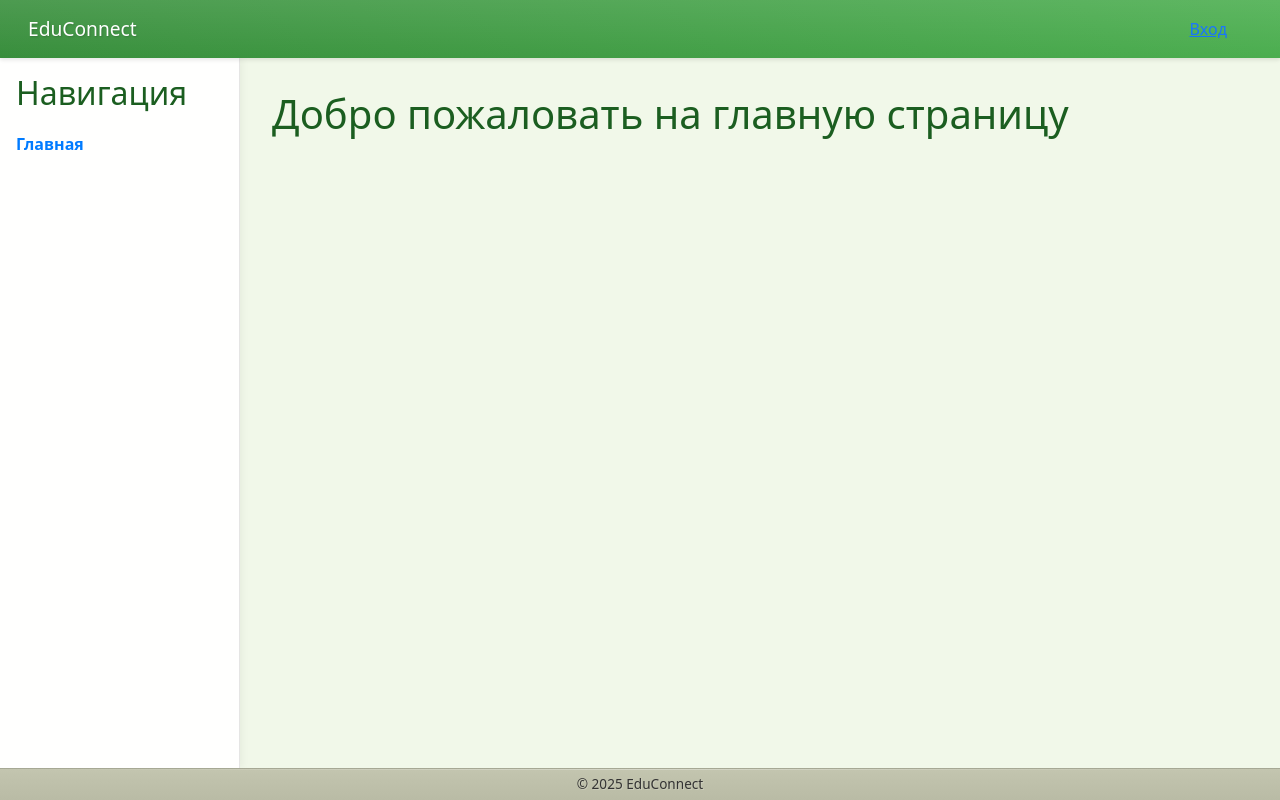
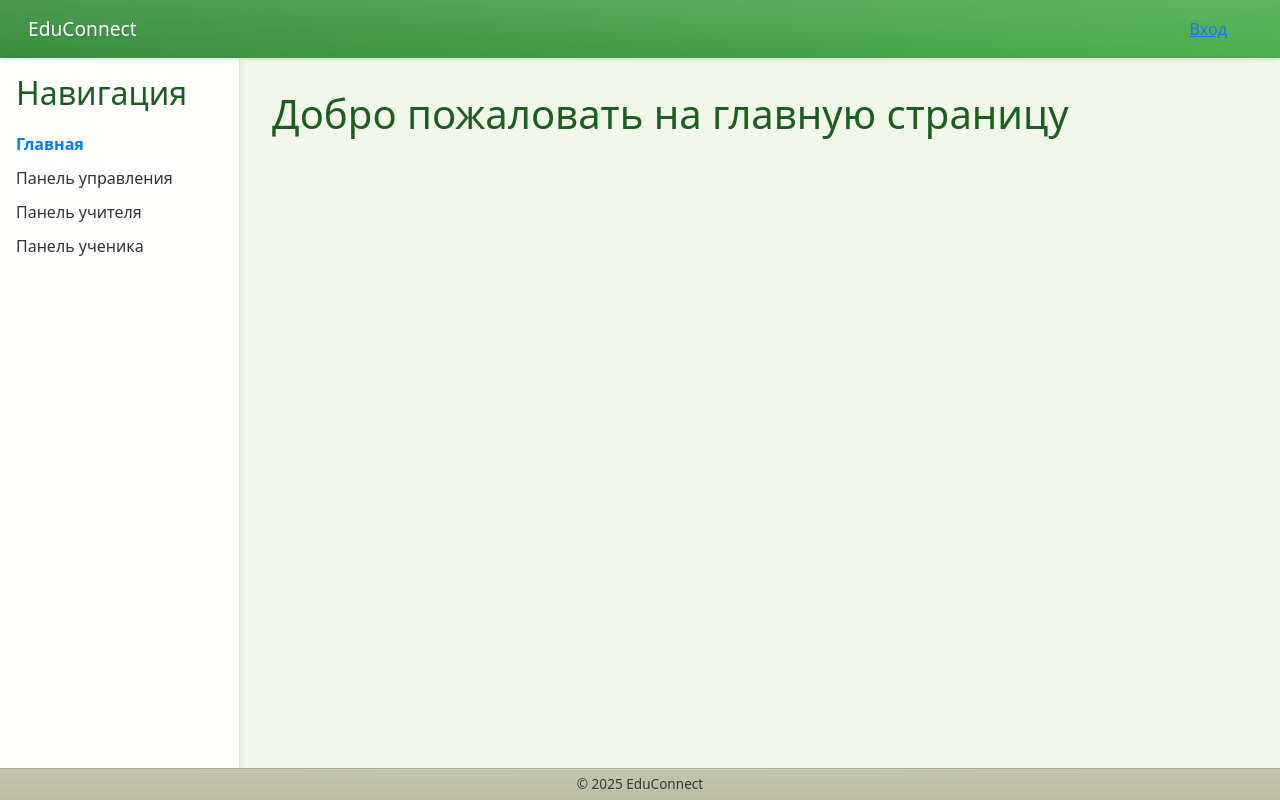
Before and after one commit to Alex-L-K-free/EduConnect, a React (Create React App) app in the folder educonnect/frontend/: page / in a window 1280 px wide. Built offline with nearby package versions, Linux system fonts and the light colour scheme.

Commit message:
работа над оформлением - панели управления

```diff
--- a/educonnect/frontend/src/components/layout/Sidebar.js
+++ b/educonnect/frontend/src/components/layout/Sidebar.js
@@ -9,7 +9,15 @@ const Sidebar = ({ activePage }) => {
         <li className={activePage === 'home' ? 'active' : ''}>
           <a href="/">Главная</a>
         </li>
-        {/* Удалите другие элементы, если они не нужны на главной странице */}
+        <li className={activePage === 'admin' ? 'active' : ''}>
+          <a href="/admin">Панель управления</a>
+        </li>
+        <li className={activePage === 'teacher' ? 'active' : ''}>
+          <a href="/teacher">Панель учителя</a>
+        </li>
+        <li className={activePage === 'student' ? 'active' : ''}>
+          <a href="/student">Панель ученика</a>
+        </li>
       </ul>
     </div>
   );
```
